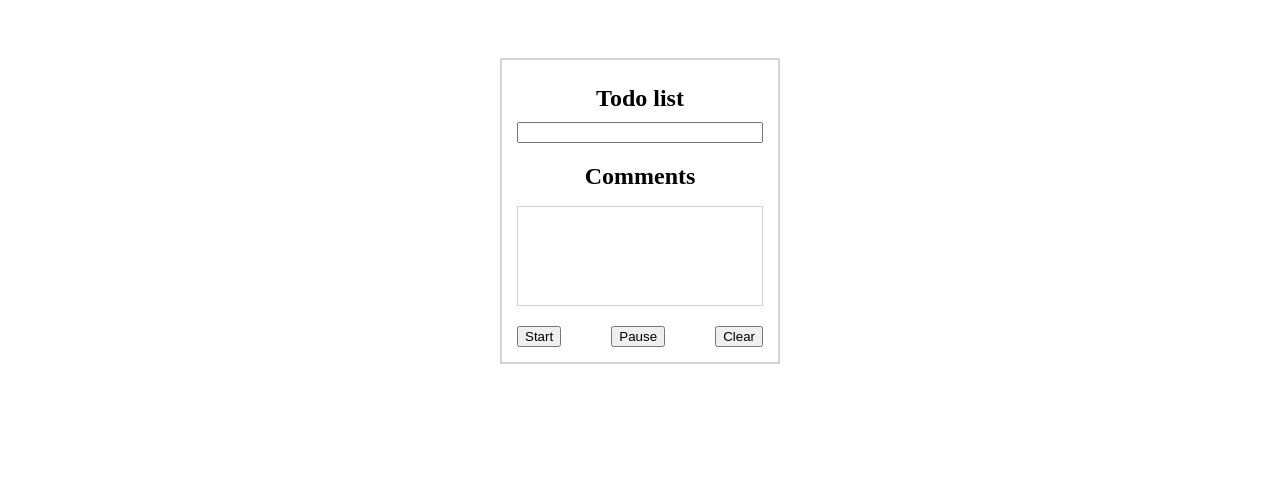
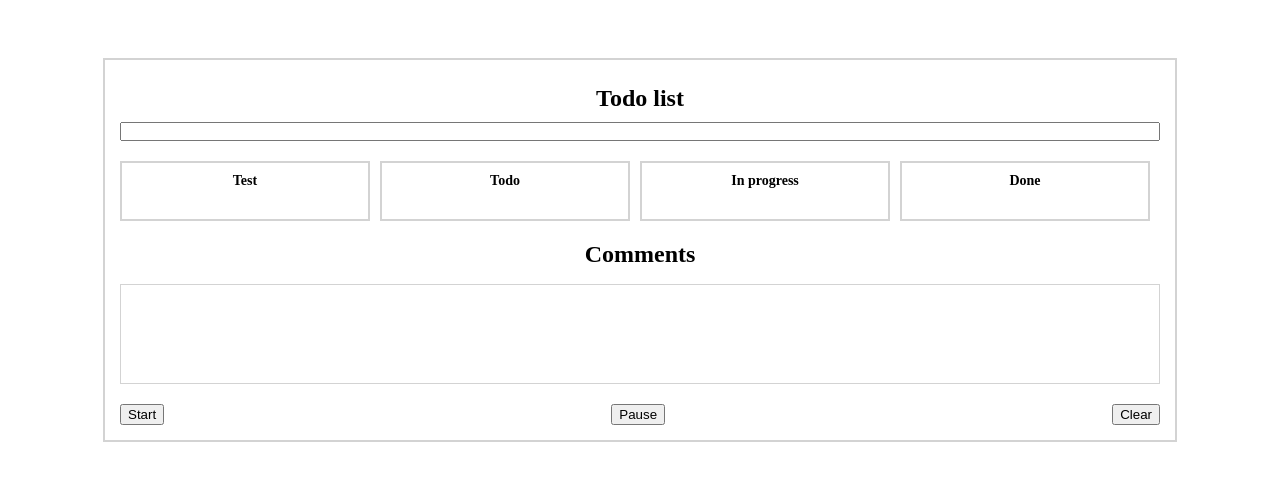
Before and after one commit to lisovskyd/react-redux-todo-list, a React app: page / in a window 1280 px wide. Built offline with nearby package versions, Linux system fonts and the light colour scheme.

Commit message:
added select -> option

```diff
--- a/src/Todo/actions/index.js
+++ b/src/Todo/actions/index.js
@@ -1,6 +1,12 @@
 import { setTodosToLocalStorage, getTodosFromLocalStorage } from '../helpers/';
 import * as tasksType  from '../constants/actionTypes';
 import uuid from 'uuid'
+
+// export const setSelected = (event) => (dispatch, getState) => {
+//   return ({
+//     type: tasksType.SET_SELECTED
+//   })
+// }
 
 export const saveStateToStorage = () => {
   return ({
@@ -29,7 +35,8 @@ export const createTask = () => (dispatch, getState) => {
   dispatch({
     type: tasksType.CREATE_TASK,
     id: uuid(),
-    done: false
+    done: false,
+    complited: 'todo'
   })
   setTodosToLocalStorage('Tasks', getState());
 };
@@ -49,10 +56,12 @@ export const deleteTask = (todosId) => (dispatch, getState) => {
   setTodosToLocalStorage('Tasks', getState());
 };
 
-export const changeCompleteValue = (todosId) => (dispatch, getState) => {
+export const changeCompleteValue = (todosId, event) => (dispatch, getState) => {
+  const target = event.target;
   dispatch ({
     type: tasksType.CHANGE_COMPLETE_VALUE,
-    id: todosId
+    id: todosId,
+    value: target.value
   });
   setTodosToLocalStorage('Tasks', getState());
 };
--- a/src/Todo/components/Css/App.css
+++ b/src/Todo/components/Css/App.css
@@ -30,10 +30,42 @@
 .Form input {
     width: 100%;
     margin-bottom: 10px;
+    padding: 0 10px;
+}
+
+.listWrapper {
+    display: flex;
+    margin-bottom: 20px;
+}
+
+.todoStatus {
+    float: right;
+    min-width: 50px;
+}
+
+.List {
+    width: 250px;
+    min-height: 20px;
+    border: 2px solid lightgrey;
+    margin-right: 10px;
+    padding: 10px;
+}
+
+.listTitle {
+    display: block;
+    text-align: center;
+    font-size: 14px;
+    font-weight: 600;
+    margin-bottom: 20px;
 }
 
 .Task {
     margin: 0 0 20px 0;
+    border: 1px solid lightslategray;
+}
+
+.Task:last-child {
+    margin: 0;
 }
 
 .Task button {
@@ -99,7 +131,7 @@
     margin-bottom: 20px;
     min-height: 100px;
     padding: 20px;
-    max-width: 310px;
+    max-width: 100%;
     list-style: none;
     text-align: justify;
 }
--- a/src/Todo/components/List/index.js
+++ b/src/Todo/components/List/index.js
@@ -6,10 +6,8 @@ import Task from '../Task/';
 class List extends Component {
 
   render() {
-    return (
-      <div className="List">
-        {this.props.store.map((todo, index) => {
-          return (
+    const renderTodo = (complitedValue) => this.props.store.map((todo, index) => {
+      return todo.complited === `${complitedValue}` ? (
         <Task
           key={todo.id}
           todo={todo}
@@ -17,8 +15,26 @@ class List extends Component {
           changeCompleteValue={this.props.changeCompleteValue}
           deleteTask={()=> this.props.deleteTask(todo.id)}
         />
-          )
-        })}
+      ) : ''
+    })
+    return (
+      <div className="listWrapper">
+        <div className="List">
+          <span className="listTitle">Test</span>
+          { renderTodo('test') }
+        </div>
+        <div className="List">
+          <span className="listTitle">Todo</span>
+          { renderTodo('todo') }
+        </div>
+        <div className="List inProgress">
+          <span className="listTitle">In progress</span>
+          { renderTodo('in progress') }
+        </div>
+        <div className="List Done">
+          <span className="listTitle">Done</span>
+          { renderTodo('done') }
+        </div>
       </div>
     )
   };
--- a/src/Todo/components/Main/index.js
+++ b/src/Todo/components/Main/index.js
@@ -4,7 +4,7 @@ import { connect } from 'react-redux';
 import List from '../List/';
 import Form from '../Form/';
 import Comments from '../Comments/';
-import { createTask, changeValue, deleteTask, changeCompleteValue, getComments, saveStateToStorage } from '../../actions/';
+import { saveStateToStorage, createTask, changeValue, deleteTask, changeCompleteValue, getComments } from '../../actions/';
 
 class Main extends Component {
 
@@ -20,6 +20,8 @@ class Main extends Component {
     event.preventDefault();
     this.props.createTask();
   };
+
+  // Does it make any sense to create own state for Task component, then use it for handleSelected
 
   render() {
     return (
@@ -40,6 +42,13 @@ class Main extends Component {
   };
 }
 
-const mapDispatchToProps = { createTask, changeValue, deleteTask, changeCompleteValue, getComments, saveStateToStorage };
+const mapDispatchToProps = {
+  saveStateToStorage,
+  createTask,
+  changeValue,
+  deleteTask,
+  changeCompleteValue,
+  getComments
+};
 
 export default connect(null, mapDispatchToProps)(Main);
--- a/src/Todo/components/Task/index.js
+++ b/src/Todo/components/Task/index.js
@@ -1,16 +1,20 @@
 import React, { Component } from 'react';
 
 export default class Task extends Component {
+
   render() {
-
     return (
       <div className="Task">
         <span className={this.props.todo.done ? 'taskWrapper taskDecoration' : 'taskWrapper'}>
           <button className="deleteTask" onClick={(event) => this.props.deleteTask(event)}></button>
           {this.props.todo.value}
         </span>
-        <button onClick={() =>
-          this.props.changeCompleteValue(this.props.todo.id)}>{this.props.todo.done ? 'Undo' : 'Complete'}</button>
+        <select className="todoStatus" onChange={(event) => this.props.changeCompleteValue(this.props.todo.id, event)}>
+          <option selected={this.props.todo.complited === 'test'}>test</option>
+          <option selected={this.props.todo.complited === 'todo'}>todo</option>
+          <option selected={this.props.todo.complited === 'in progress'}>in progress</option>
+          <option selected={this.props.todo.complited === 'done'}>done</option>
+        </select>
       </div>
     )
   };
--- a/src/Todo/constants/actionTypes.js
+++ b/src/Todo/constants/actionTypes.js
@@ -1,4 +1,5 @@
-
+export const SET_SELECTED = 'SET_SELECTED';
+export const RENDER_BY_COMPLITED_VALUE = 'RENDER_BY_COMPLITED_VALUE';
 export const LOAD_STORAGE_TO_STORE = 'LOAD_STORAGE_TO_STORE';
 export const ADD_COMMENT = 'ADD_COMMENT';
 export const CREATE_TASK = 'CREATE_TASK';
--- a/src/Todo/reducers/index.js
+++ b/src/Todo/reducers/index.js
@@ -13,15 +13,16 @@ export default function TodoListReducer(state = initialState, action) {
       return { ...state, ...action.payload };
 
     case tasksType.ADD_COMMENT:
-      return { ...state , comments: [ ...state.comments, action.payload.body]}
+      return { ...state , comments: [ ...state.comments, action.payload.body] }
 
     case tasksType.CREATE_TASK:
       const newTodo = {
         id: action.id,
         value: state.inputValue,
-        done: action.done
+        done: action.done,
+        complited: action.complited
       }
-      const convertState = {...state, todos: [ newTodo, ...state.todos ], inputValue: ''};
+      const convertState = { ...state, todos: [ newTodo, ...state.todos ], inputValue: '' };
       return convertState;
 
     case tasksType.CHANGE_VALUE:
@@ -40,7 +41,7 @@ export default function TodoListReducer(state = initialState, action) {
 
       return {...state, todos: state.todos.map((todo) => {
           if (todo.id === action.id) {
-            return {...todo, done: !todo.done}
+            return {...todo, complited: action.value}
           }
           return todo;
         })
```
Lines whose indentation alone changed are shown as unchanged.
